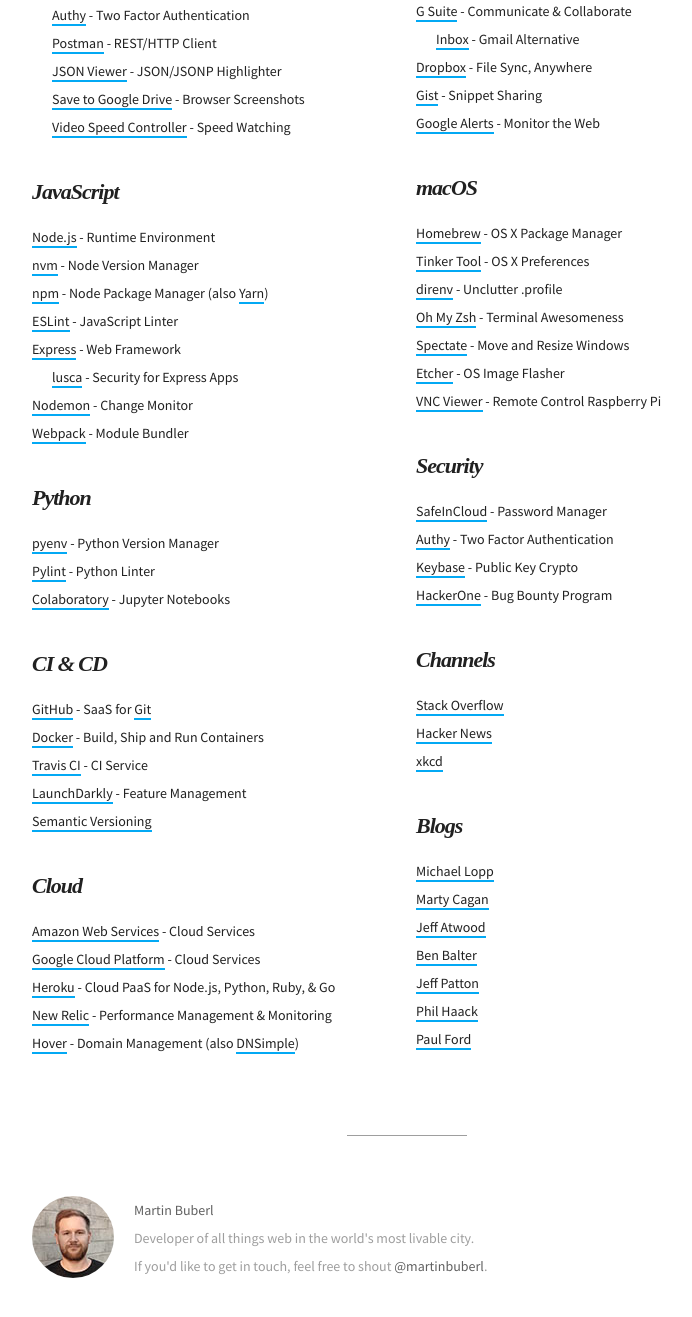
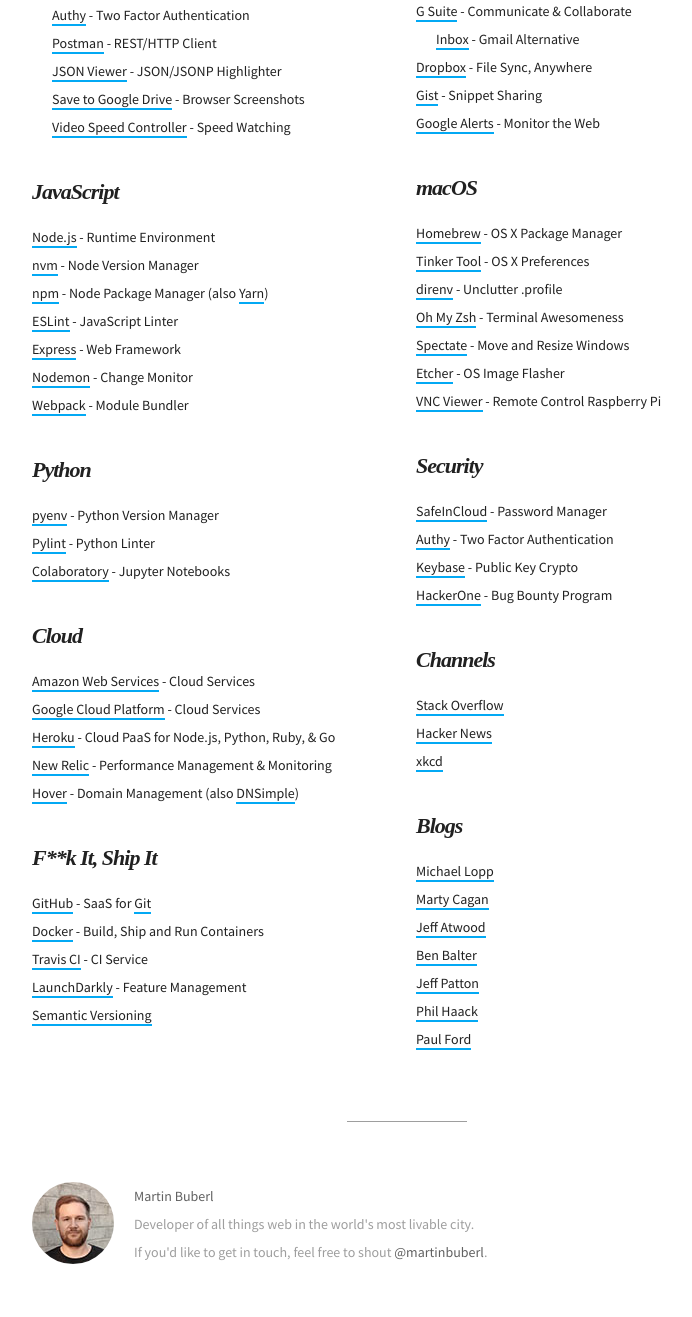
Before and after one commit to martinbuberl/martinbuberl.github.io, a Jekyll site: the page built from resources.md, in a window 1280 px wide and 1400 px high, scrolled down 908 px. Shown: the top 1317 px of the window, without its empty margins (233-925 px from the left). Built offline with Jekyll 4.4.1, drawn with Linux system fonts in a browser that asks for light colours; nearby versions of some CDN libraries; some web fonts are replaced.

Commit message:
Some polishing

```diff
--- a/resources.md
+++ b/resources.md
@@ -54,11 +54,7 @@ Here are my bookmarks of software, services and resources, the essentials if you
       <li><a target="_blank" href="https://github.com/creationix/nvm">nvm</a> - Node Version Manager</li>
       <li><a target="_blank" href="https://www.npmjs.com/">npm</a> - Node Package Manager (also <a target="_blank" href="https://yarnpkg.com/">Yarn</a>)</li>
       <li><a target="_blank" href="http://eslint.org/">ESLint</a> - JavaScript Linter</li>
-      <li><a target="_blank" href="http://expressjs.com/">Express</a> - Web Framework
-        <ul>
-          <li><a target="_blank" href="https://github.com/krakenjs/lusca">lusca</a> - Security for Express Apps</li>
-        </ul>
-      </li>
+      <li><a target="_blank" href="http://expressjs.com/">Express</a> - Web Framework</li>
       <li><a target="_blank" href="http://nodemon.io/">Nodemon</a> - Change Monitor</li>
       <li><a target="_blank" href="https://webpack.js.org/">Webpack</a> - Module Bundler</li>
     </ul>
@@ -72,16 +68,6 @@ Here are my bookmarks of software, services and resources, the essentials if you
     </ul>
   </div>
   <div class="wrapper">
-    <h3 id="ci-cd" class="has-permalink">CI &amp; CD<a class="permalink" title="Permalink" href="#ci-cd">#</a></h3>
-    <ul>
-      <li><a target="_blank" href="https://github.com/">GitHub</a> - SaaS for <a target="_blank" href="http://git-scm.com/">Git</a></li>
-      <li><a target="_blank" href="https://www.docker.com/">Docker</a> - Build, Ship and Run Containers</li>
-      <li><a target="_blank" href="https://travis-ci.org/">Travis CI</a> - CI Service</li>
-      <li><a target="_blank" href="https://launchdarkly.com/">LaunchDarkly</a> - Feature Management</li>
-      <li><a target="_blank" href="http://semver.org/">Semantic Versioning</a></li>
-    </ul>
-  </div>
-  <div class="wrapper">
     <h3 id="cloud" class="has-permalink">Cloud<a class="permalink" title="Permalink" href="#cloud">#</a></h3>
     <ul>
       <li><a target="_blank" href="http://aws.amazon.com/">Amazon Web Services</a> - Cloud Services</li>
@@ -89,6 +75,16 @@ Here are my bookmarks of software, services and resources, the essentials if you
       <li><a target="_blank" href="https://www.heroku.com/">Heroku</a> - Cloud PaaS for Node.js, Python, Ruby,  &amp; Go</li>
       <li><a target="_blank" href="https://newrelic.com/">New Relic</a> - Performance Management &amp; Monitoring</li>
       <li><a target="_blank" href="https://hover.com/ySqMyxoq">Hover</a> - Domain Management (also <a target="_blank" href="https://dnsimple.com/r/4e99a03af0e208">DNSimple</a>)</li>
+    </ul>
+  </div>
+  <div class="wrapper">
+    <h3 id="shipit" class="has-permalink">F**k It, Ship It<a class="permalink" title="Permalink" href="#shipit">#</a></h3>
+    <ul>
+      <li><a target="_blank" href="https://github.com/">GitHub</a> - SaaS for <a target="_blank" href="http://git-scm.com/">Git</a></li>
+      <li><a target="_blank" href="https://www.docker.com/">Docker</a> - Build, Ship and Run Containers</li>
+      <li><a target="_blank" href="https://travis-ci.org/">Travis CI</a> - CI Service</li>
+      <li><a target="_blank" href="https://launchdarkly.com/">LaunchDarkly</a> - Feature Management</li>
+      <li><a target="_blank" href="http://semver.org/">Semantic Versioning</a></li>
     </ul>
   </div>
   <div class="wrapper">
```
